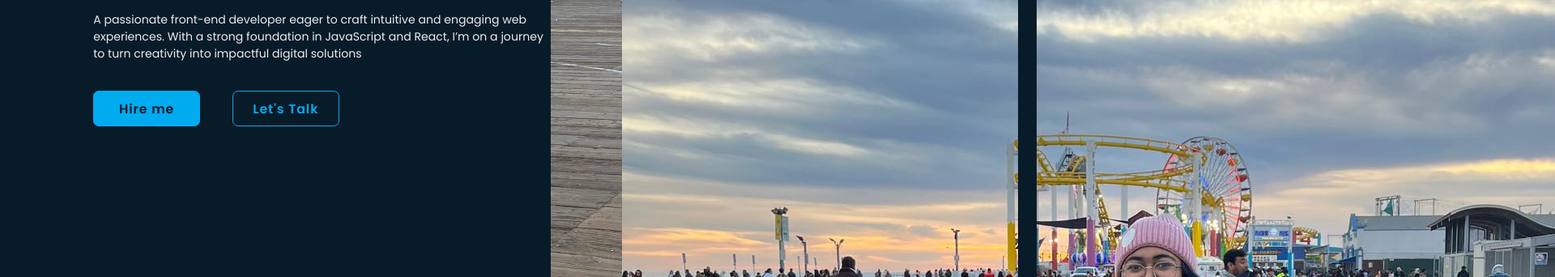
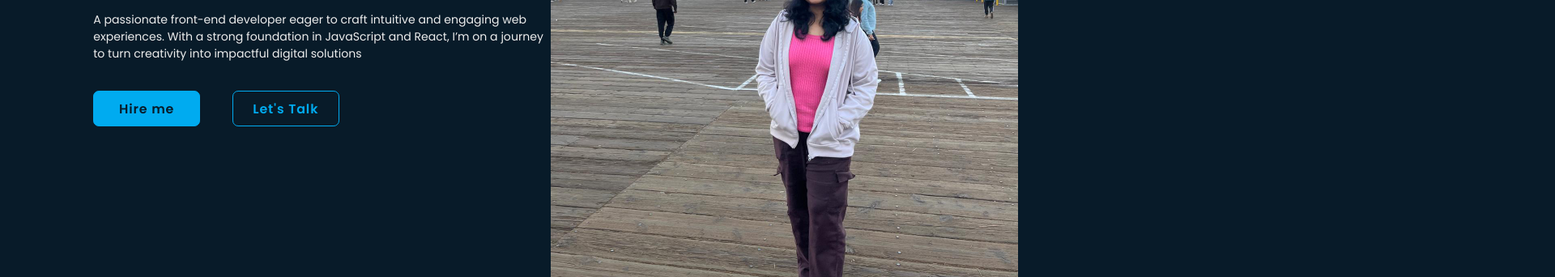
Before and after one commit to mu5KanV/Personal-Portfolio-Website, a plain HTML site: page index.html in a window 1280 px wide. Shown: the part 377-719 px from the top of the page at 81% size, 1920 px wide, since content can reach past the window. Drawn offline with nearby package versions, Linux system fonts and the light colour scheme; a web font is replaced by a local one.

Commit message:
fixing images

```diff
--- a/index.html
+++ b/index.html
@@ -60,7 +60,6 @@
             </div>
 
             <div class="home-imgHover">
-                <img src="images/home.jpg" alt="">
             </div>
             <span class="animate home-img" style="--i:7"></span>
         </div>
```
